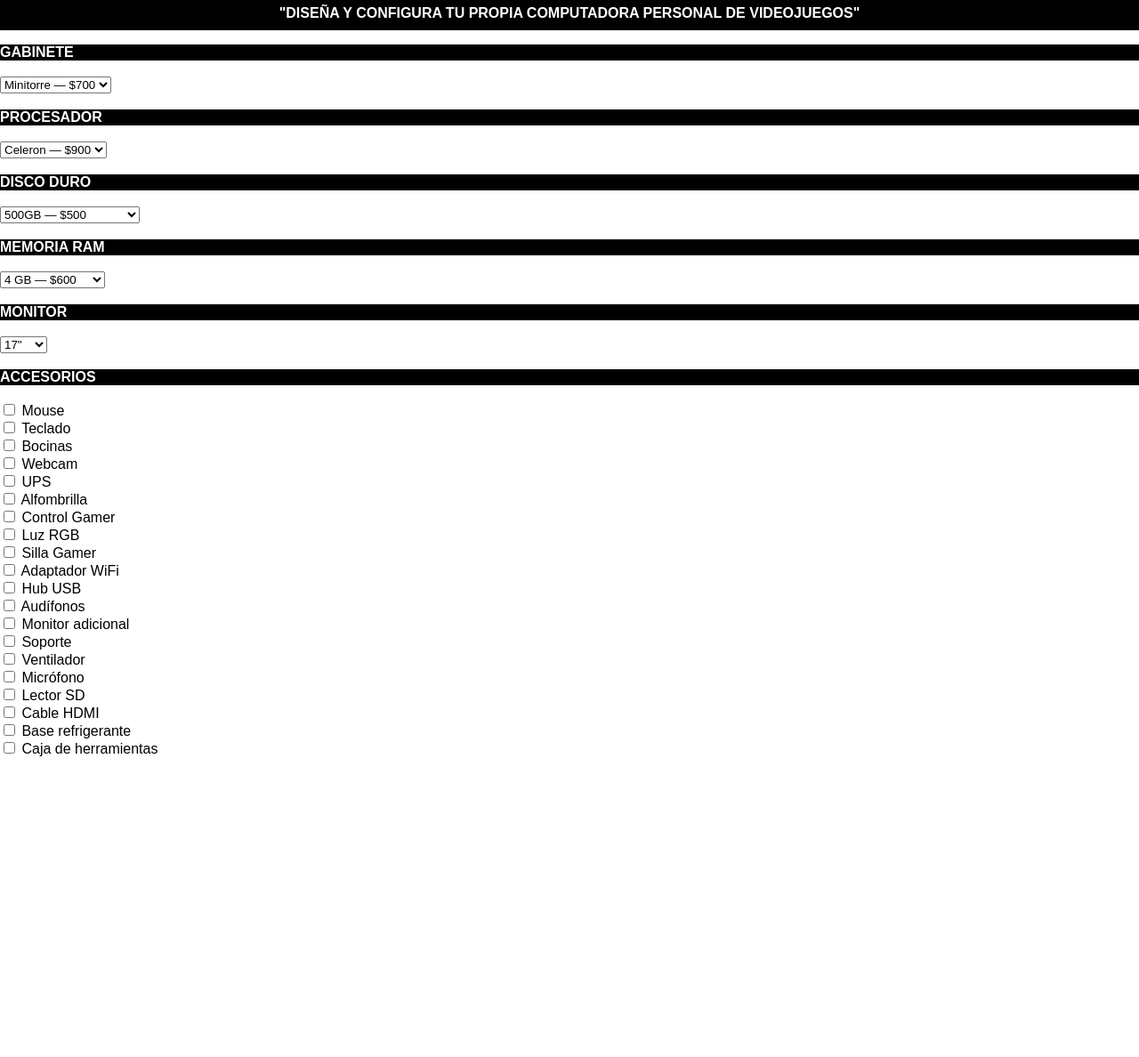
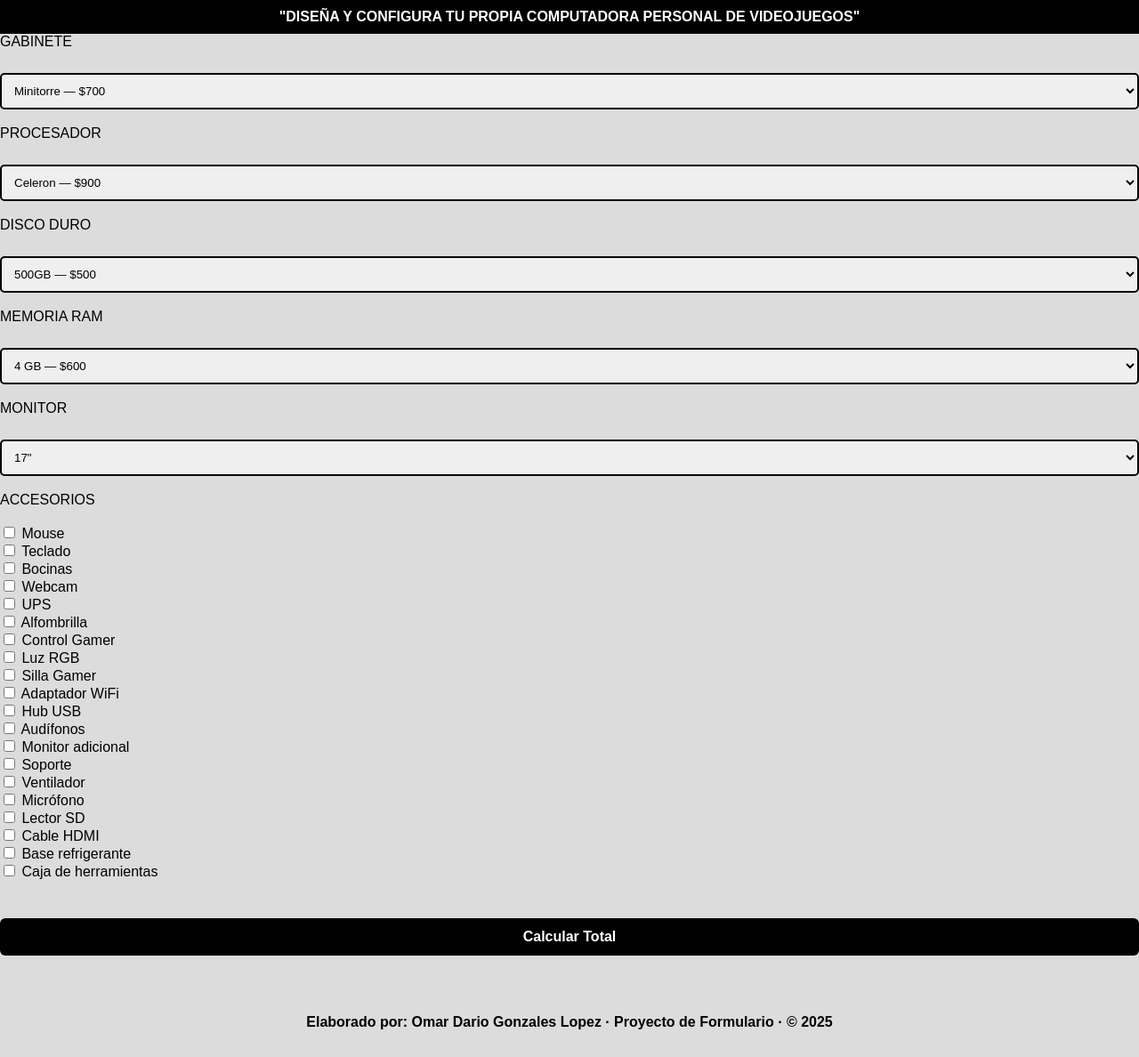
Before and after one commit to Dariogzz/armacomputadora-dariogzz, a plain HTML site: page index.html in a window 1280 px wide. Shown: the part 58-1246 px from the top of the page at 89% size. Before the commit the page ends 909 px from the top, so only its background shows below. Drawn offline with Linux system fonts and the light colour scheme.

Commit message:
comit 5 cambios a mi style

```diff
--- a/index.html
+++ b/index.html
@@ -111,10 +111,14 @@
         <label><input type="checkbox" name="acc"> Cable HDMI</label><br>
         <label><input type="checkbox" name="acc"> Base refrigerante</label><br>
         <label><input type="checkbox" name="acc"> Caja de herramientas</label><br>
+    <br>
 
+        <button type="submit">Calcular Total</button>
 
+    </form>
 
-</form>
+    <br><br>
+     <p class="pie">Elaborado por: Omar Dario Gonzales Lopez · Proyecto de Formulario · © 2025</p>
 
 </body>
 </html>
--- a/style.css
+++ b/style.css
@@ -1,6 +1,7 @@
 body {
-    font-family: Arial;
+    font-family: Arial, sans-serif;
     margin: 0;
+    background: gainsboro;
 }
 
 
@@ -8,15 +9,12 @@ body {
     background: black;
     color: white;
     text-align: center;
-    padding: 10px;
+    padding: 15px;
+    font-size: 24px;
     font-weight: bold;
 }
 
-.linea {
-    height: 8px;
-    background:white;
-    border-top: 8px solid white;
-}
+
 
 .subtitulo {
     background: black;
@@ -26,44 +24,52 @@ body {
     font-weight: bold;
 }
 
-.linea {
-    height: 8px;
-    background:white;
-    border-top: 8px solid white;
+.container {
+    width: 80%;
+    max-width: 600px;
+    margin: 30px auto;
+    background: white;
+    padding: 25px;
+    border-radius: 12px;
 }
 
-.Gabinete {
+select {
+    width: 100%;
+    padding: 10px;
+    margin-top: 8px;
+    border: 2px solid black;
+    border-radius: 5px;
+}
+
+.accesorios-lista {
+    display: grid;
+    grid-template-columns: 1fr 1fr;
+    gap: 6px;
+    margin-top: 10px;
+}
+
+
+
+button {
+     width: 100%;
     background: black;
     color: white;
+    padding: 12px;
+    border: none;
+    border-radius: 6px;
+    font-weight: bold;
+    font-size: 16px;
+    margin-top: 25px;
+    cursor: pointer;
+}
+
+button:hover {
+    background-color: gray;
+}
+
+.pie {
+    text-align: center;
+    margin: 30px 0;
+    color: black;
     font-weight: bold;
 }
-
-.Procesador {
-    background: black;
-    color: white;
-    font-weight: bold;
-}
-
-.Discoduro {
-    background: black;
-    color: white;
-    font-weight: bold;
-}
-
-.MemoriaRAM {
-    background: black;
-    color: white;
-    font-weight: bold;
-}
-
-.Monitor {
-    background: black;
-    color: white;
-    font-weight: bold;
-}
-
-.Accesorios {
-    background: black;
-    color: white;
-    font-weight: bold;
-}
```
